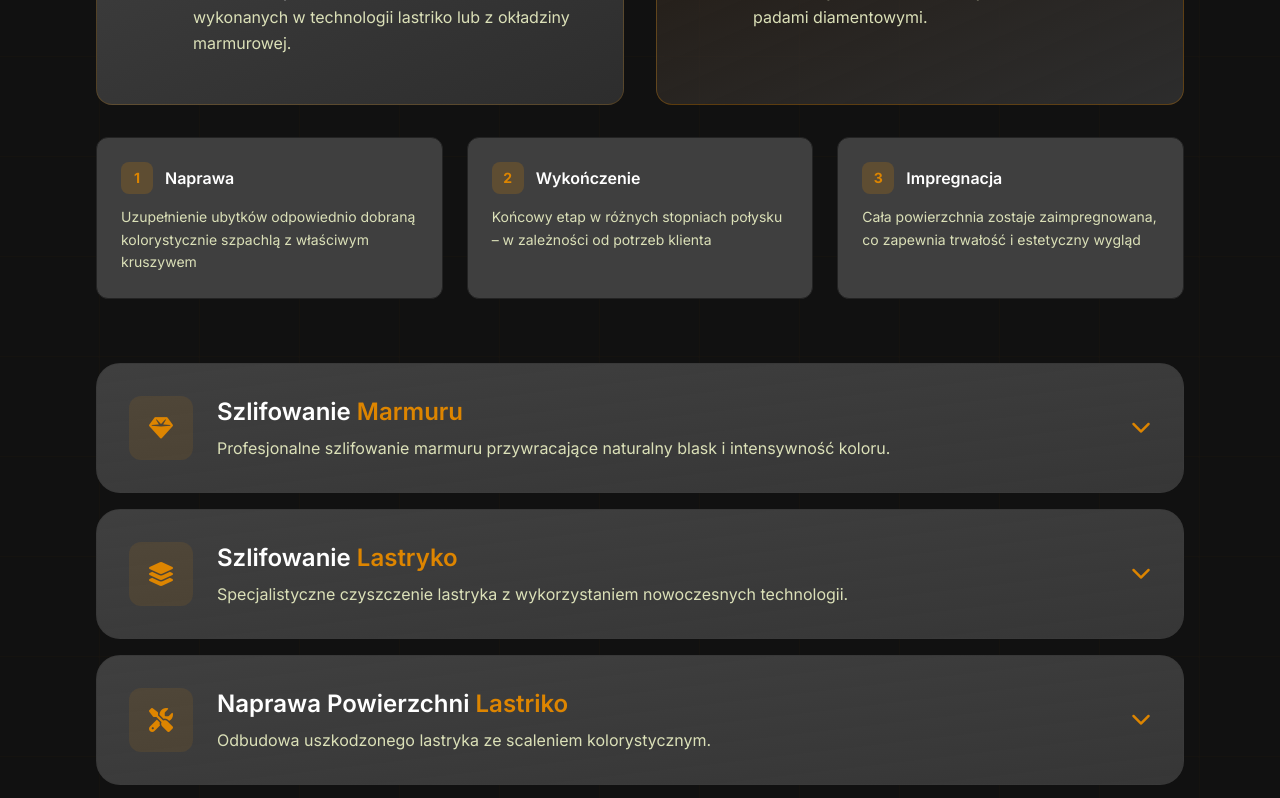
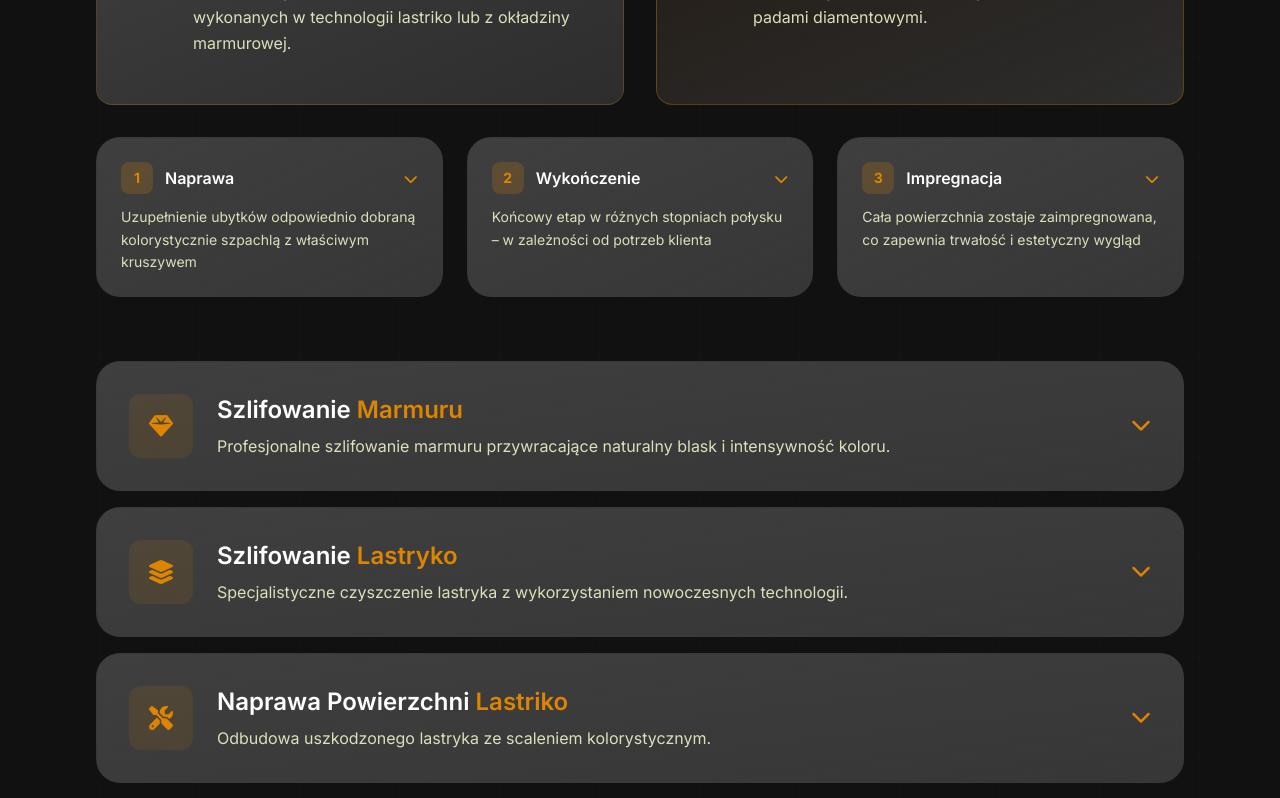
Before and after one commit to wiktorj137/renkonstone, a React (Vite) app: page / in a window 1280 px wide. Shown: the part 2040-2838 px from the top of the page. Built offline with nearby package versions, Linux system fonts and the light colour scheme; the HTML template or start-up script is replaced by a standard one.

Commit message:
service section changes

```diff
--- a/src/components/layout/Footer.tsx
+++ b/src/components/layout/Footer.tsx
@@ -61,7 +61,7 @@ export const Footer: React.FC = () => {
             <h4 className="text-white font-semibold mb-4">Nasze Usługi</h4>
             <ul className="space-y-2 text-sm text-renkon-beige/80">
               {services.map((service) => (
-                <li key={service.id}>{service.title}</li>
+                <li key={service.id}>{service.titlePlain || service.title}</li>
               ))}
             </ul>
           </div>
--- a/src/components/layout/Header.tsx
+++ b/src/components/layout/Header.tsx
@@ -137,7 +137,7 @@ export const Header: React.FC = () => {
                               className="flex items-center space-x-3 px-4 py-3 text-sm text-white hover:text-renkon-orange hover:bg-renkon-dark-4/50 rounded-lg transition-all duration-200 w-full"
                             >
                               <i className={`fas ${service.icon} text-renkon-orange w-4`} />
-                              <span>{service.title}</span>
+                              <span>{service.titlePlain || service.title}</span>
                             </button>
                           ))}
                         </div>
--- /dev/null
+++ b/src/components/ui/AccordionCard.tsx
@@ -0,0 +1,138 @@
+import React from 'react';
+import { Card } from './Card';
+
+interface AccordionCardProps {
+  isExpanded: boolean;
+  onToggle: () => void;
+  title: string;
+  description: string;
+  icon?: string;
+  badge?: string | number;
+  children?: React.ReactNode;
+  className?: string;
+  compact?: boolean; // For smaller cards like process steps
+}
+
+export const AccordionCard: React.FC<AccordionCardProps> = ({
+  isExpanded,
+  onToggle,
+  title,
+  description,
+  icon,
+  badge,
+  children,
+  className = '',
+  compact = false,
+}) => {
+  const buttonPadding = compact ? 'p-5 md:p-6' : 'p-6 md:p-8';
+  const iconSize = compact ? 'w-8 h-8' : 'w-14 h-14 md:w-16 md:h-16';
+  const iconTextSize = compact ? 'text-sm' : 'text-xl md:text-2xl';
+  const titleSize = compact ? 'text-sm md:text-base' : 'text-xl md:text-2xl';
+  const descSize = compact ? 'text-xs md:text-sm' : 'text-sm md:text-base';
+  const chevronSize = compact ? 'text-sm' : 'text-xl';
+  const contentPadding = compact ? 'px-5 md:px-6 pb-5 md:pb-6 pt-2' : 'px-6 md:px-8 pb-6 md:pb-8 pt-2';
+  const borderPadding = compact ? 'pt-4' : 'pt-6';
+
+  return (
+    <Card
+      className={`overflow-hidden transition-all duration-300 ease-in-out cursor-pointer ${
+        isExpanded ? 'bg-renkon-dark-2 border-renkon-orange/40' : 'bg-renkon-dark-3 border-renkon-dark-4'
+      } ${className}`}
+    >
+      <button
+        onClick={onToggle}
+        className={`w-full text-left ${buttonPadding} ${badge !== undefined ? 'flex flex-col' : 'flex items-center justify-between'} group`}
+      >
+        {badge !== undefined ? (
+          // Compact layout for process steps with badge
+          <>
+            <div className="flex items-center justify-between mb-3 w-full">
+              <div className="flex items-center space-x-3">
+                <div
+                  className={`${iconSize} rounded-lg flex items-center justify-center transition-colors ${
+                    isExpanded ? 'bg-renkon-orange' : 'bg-renkon-orange/20 group-hover:bg-renkon-orange/30'
+                  }`}
+                >
+                  <span
+                    className={`font-bold text-sm ${isExpanded ? 'text-white' : 'text-renkon-orange'}`}
+                  >
+                    {badge}
+                  </span>
+                </div>
+                {title.includes('<span') ? (
+                  <h3
+                    className={`${titleSize} font-semibold transition-colors duration-300 ${
+                      isExpanded ? 'text-renkon-orange' : 'text-white group-hover:text-renkon-orange'
+                    }`}
+                    dangerouslySetInnerHTML={{ __html: title }}
+                  />
+                ) : (
+                  <h3
+                    className={`${titleSize} font-semibold transition-colors duration-300 ${
+                      isExpanded ? 'text-renkon-orange' : 'text-white group-hover:text-renkon-orange'
+                    }`}
+                  >
+                    {title}
+                  </h3>
+                )}
+              </div>
+              <div className={`transition-transform duration-300 ${isExpanded ? 'rotate-180' : ''}`}>
+                <i className={`fas fa-chevron-down text-renkon-orange ${chevronSize}`} />
+              </div>
+            </div>
+            <p className={`${descSize} text-renkon-beige leading-relaxed`}>{description}</p>
+          </>
+        ) : (
+          // Standard layout for service cards with icon
+          <>
+            <div className={`flex items-center flex-1 ${compact ? 'space-x-3' : 'space-x-4 md:space-x-6'}`}>
+              {icon && (
+                <div
+                  className={`${iconSize} rounded-xl flex items-center justify-center transition-all duration-300 ${
+                    isExpanded
+                      ? 'bg-renkon-orange text-white'
+                      : 'bg-renkon-orange/10 text-renkon-orange group-hover:bg-renkon-orange/20'
+                  }`}
+                >
+                  <i className={`fas ${icon} ${iconTextSize}`} />
+                </div>
+              )}
+              <div className="flex-1">
+                {title.includes('<span') ? (
+                  <h3
+                    className={`${titleSize} font-semibold mb-2 transition-colors duration-300 ${
+                      isExpanded ? 'text-renkon-orange' : 'text-white group-hover:text-renkon-orange'
+                    }`}
+                    dangerouslySetInnerHTML={{ __html: title }}
+                  />
+                ) : (
+                  <h3
+                    className={`${titleSize} font-semibold mb-2 transition-colors duration-300 ${
+                      isExpanded ? 'text-renkon-orange' : 'text-white group-hover:text-renkon-orange'
+                    }`}
+                  >
+                    {title}
+                  </h3>
+                )}
+                <p className={`${descSize} text-renkon-beige`}>{description}</p>
+              </div>
+            </div>
+            <div className={`ml-4 transition-transform duration-300 ${isExpanded ? 'rotate-180' : ''}`}>
+              <i className={`fas fa-chevron-down text-renkon-orange ${chevronSize}`} />
+            </div>
+          </>
+        )}
+      </button>
+
+      <div
+        className={`transition-all duration-300 ease-in-out ${
+          isExpanded ? 'max-h-[500px] opacity-100' : 'max-h-0 opacity-0'
+        }`}
+      >
+        <div className={contentPadding}>
+          <div className={`border-t border-renkon-orange/20 ${borderPadding}`}>{children}</div>
+        </div>
+      </div>
+    </Card>
+  );
+};
--- a/src/constants/data.ts
+++ b/src/constants/data.ts
@@ -6,6 +6,7 @@ export const services: Service[] = [
     id: 1,
     icon: 'fa-gem',
     title: 'Szlifowanie <span class="text-renkon-orange">Marmuru</span>',
+    titlePlain: 'Szlifowanie Marmuru',
     description: 'Profesjonalne szlifowanie marmuru przywracające naturalny blask i intensywność koloru.',
     features: [
       'Niwelacja klawiszowania - szlif agresywny posadzki na mokro niweluje uskoki między płytkami',
@@ -18,6 +19,7 @@ export const services: Service[] = [
     id: 2,
     icon: 'fa-layer-group',
     title: 'Szlifowanie <span class="text-renkon-orange">Lastryko</span>',
+    titlePlain: 'Szlifowanie Lastryko',
     description: 'Specjalistyczne czyszczenie lastryka z wykorzystaniem nowoczesnych technologii.',
     features: [
       'Szlifowanie agresywne - często powodujące odsłonięcie kruszywa oraz wypoziomowanie powierzchni',
@@ -30,6 +32,7 @@ export const services: Service[] = [
     id: 3,
     icon: 'fa-tools',
     title: 'Naprawa Powierzchni <span class="text-renkon-orange">Lastriko</span>',
+    titlePlain: 'Naprawa Powierzchni Lastriko',
     description: 'Odbudowa uszkodzonego lastryka ze scaleniem kolorystycznym.',
     features: [
       'Ubicia stopni – flekowanie polegające na naprawie krawędzi stopni z ujednoliceniem koloru',
--- a/src/sections/ServicesSection.tsx
+++ b/src/sections/ServicesSection.tsx
@@ -1,6 +1,6 @@
 import React, { useState, useEffect } from 'react';
 import { services } from '@/constants/data';
-import { Section, SectionHeader, Card } from '@/components/ui';
+import { Section, SectionHeader, Card, AccordionCard } from '@/components/ui';
 import { Service } from '@/types';
 
 interface ServiceCardProps {
@@ -11,47 +11,13 @@ interface ServiceCardProps {
 
 const ServiceCard: React.FC<ServiceCardProps> = ({ service, isExpanded, onToggle }) => {
   return (
-    <Card
-      className={`overflow-hidden transition-all duration-500 ${
-        isExpanded ? 'bg-renkon-dark-2 border-renkon-orange/40' : 'bg-renkon-dark-3 border-renkon-dark-4'
-      }`}
+    <AccordionCard
+      isExpanded={isExpanded}
+      onToggle={onToggle}
+      title={service.title}
+      description={service.description}
+      icon={service.icon}
     >
-      <button
-        onClick={onToggle}
-        className="w-full text-left p-6 md:p-8 flex items-center justify-between group"
-      >
-        <div className="flex items-center space-x-4 md:space-x-6 flex-1">
-          <div className={`w-14 h-14 md:w-16 md:h-16 rounded-xl flex items-center justify-center transition-all duration-300 ${
-            isExpanded
-              ? 'bg-renkon-orange text-white'
-              : 'bg-renkon-orange/10 text-renkon-orange group-hover:bg-renkon-orange/20'
-          }`}>
-            <i className={`fas ${service.icon} text-xl md:text-2xl`} />
-          </div>
-          <div className="flex-1">
-            <h3
-              className={`text-xl md:text-2xl font-semibold mb-2 transition-colors duration-300 ${
-                isExpanded ? 'text-renkon-orange' : 'text-white group-hover:text-renkon-orange'
-              }`}
-              dangerouslySetInnerHTML={{ __html: service.title }}
-            />
-            <p className="text-sm md:text-base text-renkon-beige">
-              {service.description}
-            </p>
-          </div>
-        </div>
-        <div className={`ml-4 transition-transform duration-300 ${isExpanded ? 'rotate-180' : ''}`}>
-          <i className="fas fa-chevron-down text-renkon-orange text-xl" />
-        </div>
-      </button>
-
-      <div
-        className={`overflow-hidden transition-all duration-500 ${
-          isExpanded ? 'max-h-[800px] opacity-100' : 'max-h-0 opacity-0'
-        }`}
-      >
-        <div className="px-6 md:px-8 pb-6 md:pb-8 pt-2">
-          <div className="border-t border-renkon-orange/20 pt-6">
       <ul className="space-y-4">
         {service.features.map((feature, index) => (
           <li
@@ -68,15 +34,13 @@ const ServiceCard: React.FC<ServiceCardProps> = ({ service, isExpanded, onToggle
           </li>
         ))}
       </ul>
-          </div>
-        </div>
-      </div>
-    </Card>
+    </AccordionCard>
   );
 };
 
 export const ServicesSection: React.FC = () => {
   const [expandedId, setExpandedId] = useState<number | null>(null);
+  const [expandedStepId, setExpandedStepId] = useState<number | null>(null);
 
   useEffect(() => {
     const handleExpandService = (event: CustomEvent<{ serviceId: number }>) => {
@@ -100,6 +64,10 @@ export const ServicesSection: React.FC = () => {
 
   const toggleExpand = (id: number) => {
     setExpandedId(expandedId === id ? null : id);
+  };
+
+  const toggleStepExpand = (id: number) => {
+    setExpandedStepId(expandedStepId === id ? null : id);
   };
 
   return (
@@ -167,40 +135,112 @@ export const ServicesSection: React.FC = () => {
 
           {/* Process Steps */}
           <div className="mt-6 lg:mt-8 grid sm:grid-cols-3 gap-4 lg:gap-6">
-            <div className="relative p-5 md:p-6 rounded-xl bg-renkon-dark-3 border border-renkon-dark-4 hover:border-renkon-orange/30 transition-all duration-300 group">
-              <div className="flex items-center space-x-3 mb-3">
-                <div className="w-8 h-8 bg-renkon-orange/20 rounded-lg flex items-center justify-center group-hover:bg-renkon-orange/30 transition-colors">
-                  <span className="text-renkon-orange font-bold text-sm">1</span>
+            {/* Step 1 - Naprawa */}
+            <div className={`transition-all duration-300 ease-in-out ${expandedStepId === 1 ? '' : 'h-[140px] md:h-[160px]'}`}>
+              <div className="h-full">
+                <AccordionCard
+                  isExpanded={expandedStepId === 1}
+                  onToggle={() => toggleStepExpand(1)}
+                  title="Naprawa"
+                  description="Uzupełnienie ubytków odpowiednio dobraną kolorystycznie szpachlą z właściwym kruszywem"
+                  badge={1}
+                  className="h-full"
+                  compact
+                >
+                  <ul className="space-y-3">
+                    <li className="flex items-start space-x-3 transform transition-all duration-200">
+                      <i className="fas fa-check-circle text-renkon-orange text-sm mt-1 flex-shrink-0" />
+                      <span className="text-xs md:text-sm text-renkon-beige leading-relaxed">
+                        Dobór odpowiedniego kruszywa pasującego do istniejącej powierzchni
+                      </span>
+                    </li>
+                    <li className="flex items-start space-x-3 transform transition-all duration-200">
+                      <i className="fas fa-check-circle text-renkon-orange text-sm mt-1 flex-shrink-0" />
+                      <span className="text-xs md:text-sm text-renkon-beige leading-relaxed">
+                        Scalenie kolorystyczne z otoczeniem
+                      </span>
+                    </li>
+                    <li className="flex items-start space-x-3 transform transition-all duration-200">
+                      <i className="fas fa-check-circle text-renkon-orange text-sm mt-1 flex-shrink-0" />
+                      <span className="text-xs md:text-sm text-renkon-beige leading-relaxed">
+                        Wypełnienie szczelin i pęknięć specjalistycznymi masami
+                      </span>
+                    </li>
+                  </ul>
+                </AccordionCard>
               </div>
-                <h4 className="text-white font-semibold text-sm md:text-base">Naprawa</h4>
-              </div>
-              <p className="text-xs md:text-sm text-renkon-beige leading-relaxed">
-                Uzupełnienie ubytków odpowiednio dobraną kolorystycznie szpachlą z właściwym kruszywem
-              </p>
             </div>
 
-            <div className="relative p-5 md:p-6 rounded-xl bg-renkon-dark-3 border border-renkon-dark-4 hover:border-renkon-orange/30 transition-all duration-300 group">
-              <div className="flex items-center space-x-3 mb-3">
-                <div className="w-8 h-8 bg-renkon-orange/20 rounded-lg flex items-center justify-center group-hover:bg-renkon-orange/30 transition-colors">
-                  <span className="text-renkon-orange font-bold text-sm">2</span>
+            {/* Step 2 - Wykończenie */}
+            <div className={`transition-all duration-300 ease-in-out ${expandedStepId === 2 ? '' : 'h-[140px] md:h-[160px]'}`}>
+              <div className="h-full">
+                <AccordionCard
+                  isExpanded={expandedStepId === 2}
+                  onToggle={() => toggleStepExpand(2)}
+                  title="Wykończenie"
+                  description="Końcowy etap w różnych stopniach połysku – w zależności od potrzeb klienta"
+                  badge={2}
+                  className="h-full"
+                  compact
+                >
+                  <ul className="space-y-3">
+                    <li className="flex items-start space-x-3 transform transition-all duration-200">
+                      <i className="fas fa-check-circle text-renkon-orange text-sm mt-1 flex-shrink-0" />
+                      <span className="text-xs md:text-sm text-renkon-beige leading-relaxed">
+                        Polerowanie do pełnego połysku lustrzanego
+                      </span>
+                    </li>
+                    <li className="flex items-start space-x-3 transform transition-all duration-200">
+                      <i className="fas fa-check-circle text-renkon-orange text-sm mt-1 flex-shrink-0" />
+                      <span className="text-xs md:text-sm text-renkon-beige leading-relaxed">
+                        Wykończenie półmatowe dla efektu naturalnego
+                      </span>
+                    </li>
+                    <li className="flex items-start space-x-3 transform transition-all duration-200">
+                      <i className="fas fa-check-circle text-renkon-orange text-sm mt-1 flex-shrink-0" />
+                      <span className="text-xs md:text-sm text-renkon-beige leading-relaxed">
+                        Krystalizacja powierzchni dla zwiększenia twardości
+                      </span>
+                    </li>
+                  </ul>
+                </AccordionCard>
               </div>
-                <h4 className="text-white font-semibold text-sm md:text-base">Wykończenie</h4>
-              </div>
-              <p className="text-xs md:text-sm text-renkon-beige leading-relaxed">
-                Końcowy etap w różnych stopniach połysku – w zależności od potrzeb klienta
-              </p>
             </div>
 
-            <div className="relative p-5 md:p-6 rounded-xl bg-renkon-dark-3 border border-renkon-dark-4 hover:border-renkon-orange/30 transition-all duration-300 group">
-              <div className="flex items-center space-x-3 mb-3">
-                <div className="w-8 h-8 bg-renkon-orange/20 rounded-lg flex items-center justify-center group-hover:bg-renkon-orange/30 transition-colors">
-                  <span className="text-renkon-orange font-bold text-sm">3</span>
+            {/* Step 3 - Impregnacja */}
+            <div className={`transition-all duration-300 ease-in-out ${expandedStepId === 3 ? '' : 'h-[140px] md:h-[160px]'}`}>
+              <div className="h-full">
+                <AccordionCard
+                  isExpanded={expandedStepId === 3}
+                  onToggle={() => toggleStepExpand(3)}
+                  title="Impregnacja"
+                  description="Cała powierzchnia zostaje zaimpregnowana, co zapewnia trwałość i estetyczny wygląd"
+                  badge={3}
+                  className="h-full"
+                  compact
+                >
+                  <ul className="space-y-3">
+                    <li className="flex items-start space-x-3 transform transition-all duration-200">
+                      <i className="fas fa-check-circle text-renkon-orange text-sm mt-1 flex-shrink-0" />
+                      <span className="text-xs md:text-sm text-renkon-beige leading-relaxed">
+                        Zabezpieczenie przed wchłanianiem zabrudzeń
+                      </span>
+                    </li>
+                    <li className="flex items-start space-x-3 transform transition-all duration-200">
+                      <i className="fas fa-check-circle text-renkon-orange text-sm mt-1 flex-shrink-0" />
+                      <span className="text-xs md:text-sm text-renkon-beige leading-relaxed">
+                        Ochrona przed plamami z płynów i tłuszczów
+                      </span>
+                    </li>
+                    <li className="flex items-start space-x-3 transform transition-all duration-200">
+                      <i className="fas fa-check-circle text-renkon-orange text-sm mt-1 flex-shrink-0" />
+                      <span className="text-xs md:text-sm text-renkon-beige leading-relaxed">
+                        Ułatwienie codziennego czyszczenia powierzchni
+                      </span>
+                    </li>
+                  </ul>
+                </AccordionCard>
               </div>
-                <h4 className="text-white font-semibold text-sm md:text-base">Impregnacja</h4>
-              </div>
-              <p className="text-xs md:text-sm text-renkon-beige leading-relaxed">
-                Cała powierzchnia zostaje zaimpregnowana, co zapewnia trwałość i estetyczny wygląd
-              </p>
             </div>
           </div>
         </div>
--- a/src/types/index.ts
+++ b/src/types/index.ts
@@ -3,6 +3,7 @@ export interface Service {
   id: number;
   icon: string;
   title: string;
+  titlePlain?: string; // Plain text version for dropdowns/menus
   description: string;
   features: string[];
 }
```
Also changed, not shown: src/components/ui/index.ts (+6 -1 lines). Lines whose indentation alone changed are shown as unchanged.
